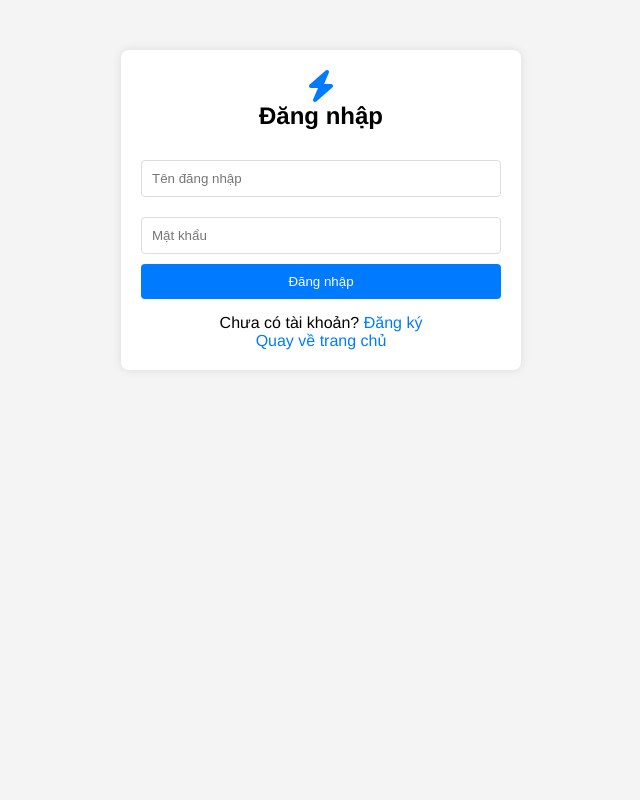
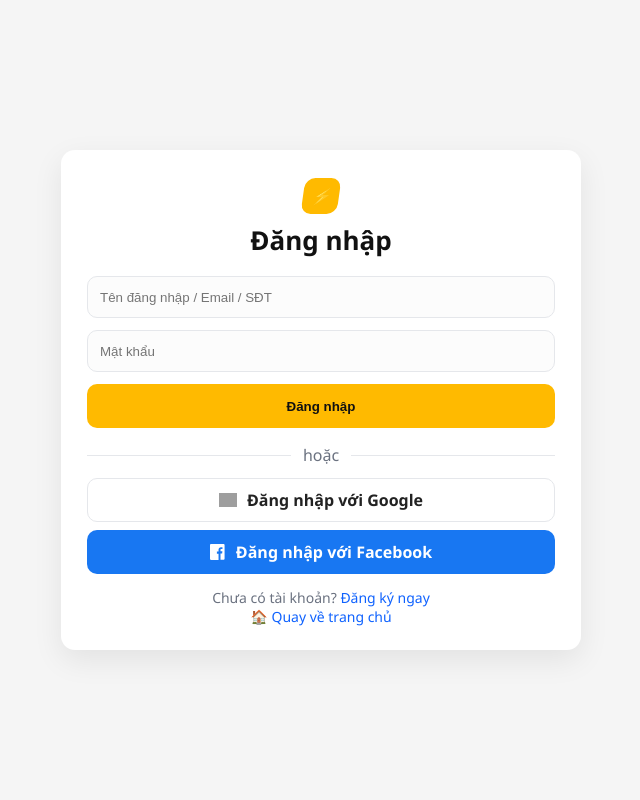
Before and after one commit to quynhmai06/XDPM, a Flask app: page /login in a window 1280 px wide. Shown: the whole page, without its empty margins (319-959 px from the left). Run offline with Flask 3, Linux system fonts and the light colour scheme; grey boxes are pictures that could not be loaded.

Commit message:
Sửa lại phần đăng ký và đăng nhập

```diff
--- a/gateway/app.py
+++ b/gateway/app.py
@@ -1,3 +1,4 @@
+from authlib.integrations.flask_client import OAuth
 from flask import Flask, render_template, request, redirect, url_for, flash, session
 import os, requests, jwt
 from flask import jsonify
@@ -8,6 +9,9 @@ JWT_ALGOS = ["HS256"]
 
 app = Flask(__name__, template_folder="templates", static_folder="static")
 app.secret_key = os.getenv("GATEWAY_SECRET", "dev")
+oauth = OAuth(app)
+BASE = os.getenv("OAUTH_REDIRECT_BASE", "http://localhost:8000")
+
 
 def decode_token(token: str):
     return jwt.decode(token, JWT_SECRET, algorithms=JWT_ALGOS)
@@ -87,7 +91,7 @@ def register_page():
         try:
             r = requests.post(
                 f"{AUTH_URL}/auth/register",
-                json={"username": username, "email": email, "password": password},
+                json={"username": username, "email": email, "password": password, "phone": request.form.get("phone", "")},
                 timeout=5,
             )
         except requests.RequestException:
@@ -236,6 +240,114 @@ def admin_logout():
     flash("Đã đăng xuất khỏi Admin!", "success")
     return redirect(url_for("admin_page"))
 
+# ---- Google OpenID Connect ----
+oauth.register(
+    name="google",
+    server_metadata_url="https://accounts.google.com/.well-known/openid-configuration",
+    client_id=os.getenv("GOOGLE_CLIENT_ID"),
+    client_secret=os.getenv("GOOGLE_CLIENT_SECRET"),
+    client_kwargs={"scope": "openid email profile"},
+)
+
+# ---- Facebook OAuth2 ----
+oauth.register(
+    name="facebook",
+    api_base_url="https://graph.facebook.com/",
+    access_token_url="https://graph.facebook.com/oauth/access_token",
+    authorize_url="https://www.facebook.com/dialog/oauth",
+    client_id=os.getenv("FACEBOOK_CLIENT_ID"),
+    client_secret=os.getenv("FACEBOOK_CLIENT_SECRET"),
+    client_kwargs={"scope": "public_profile,email"},
+)
+
+# ================= GOOGLE FLOW =================
+@app.get("/login/google")
+def login_google():
+    # TỰ SINH redirect_uri đúng với host/scheme hiện tại -> tránh mismatch
+    redirect_uri = url_for("auth_google_callback", _external=True)
+    return oauth.google.authorize_redirect(redirect_uri)
+
+@app.get("/auth/google/callback")
+def auth_google_callback():
+    # Nếu Google trả lỗi ?error=..., báo ra để debug
+    if request.args.get("error"):
+        flash(f"Google OAuth error: {request.args.get('error_description') or request.args.get('error')}", "error")
+        return redirect(url_for("login_page"))
+    try:
+        token = oauth.google.authorize_access_token()
+        userinfo = oauth.google.parse_id_token(token)
+    except Exception as e:
+        flash(f"Lỗi Google OAuth: {e}", "error")
+        return redirect(url_for("login_page"))
+
+    if not userinfo:
+        flash("Không lấy được thông tin Google.", "error")
+        return redirect(url_for("login_page"))
+
+    payload = {
+        "provider": "google",
+        "sub": userinfo.get("sub"),
+        "email": userinfo.get("email"),
+        "name": userinfo.get("name"),
+        "picture": userinfo.get("picture"),
+        "email_verified": bool(userinfo.get("email_verified")),
+    }
+    return _finish_oauth_login(payload)
+
+# ================= FACEBOOK FLOW =================
+@app.get("/login/facebook")
+def login_facebook():
+    redirect_uri = url_for("auth_facebook_callback", _external=True)
+    return oauth.facebook.authorize_redirect(redirect_uri)
+
+@app.get("/auth/facebook/callback")
+def auth_facebook_callback():
+    if request.args.get("error"):
+        flash(f"Facebook OAuth error: {request.args.get('error_description') or request.args.get('error_message') or request.args.get('error')}", "error")
+        return redirect(url_for("login_page"))
+    try:
+        token = oauth.facebook.authorize_access_token()
+        resp = oauth.facebook.get("me", params={"fields": "id,name,email,picture{url}"}, token=token)
+        d = resp.json()
+    except Exception as e:
+        flash(f"Lỗi Facebook OAuth: {e}", "error")
+        return redirect(url_for("login_page"))
+
+    payload = {
+        "provider": "facebook",
+        "sub": d.get("id"),
+        "email": d.get("email"),
+        "name": d.get("name"),
+        "picture": (((d.get("picture") or {}).get("data") or {}).get("url")),
+        "email_verified": True if d.get("email") else False,
+    }
+    return _finish_oauth_login(payload)
+
+# ====== Hoàn tất đăng nhập MXH: gọi auth-service để lấy JWT và set session ======
+def _finish_oauth_login(profile: dict):
+    try:
+        r = requests.post(f"{AUTH_URL}/api/oauth/login", json=profile, timeout=8)
+        if not r.ok:
+            # cho biết rõ lỗi server trả về (nếu có)
+            try:
+                err = r.json()
+            except Exception:
+                err = r.text
+            flash(f"Đăng nhập MXH thất bại: {err}", "error")
+            return redirect(url_for("login_page"))
+
+        data = r.json()
+        # THỐNG NHẤT KEY SESSION
+        session["access_token"] = data["token"]
+        session["user"] = data["user"]
+        flash("Đăng nhập thành công!", "success")
+        return redirect(url_for("home"))
+
+    except Exception as e:
+        flash(f"Có lỗi khi kết nối máy chủ xác thực: {e}", "error")
+        return redirect(url_for("login_page"))
+
+
 @app.route("/policy", methods=["GET"], endpoint="policy_page")
 def policy_page():
     return render_template("policy.html")
--- a/gateway/requirements.txt
+++ b/gateway/requirements.txt
@@ -1,3 +1,4 @@
 Flask==3.0.3
 requests==2.32.3
 PyJWT==2.9.0
+Authlib==1.*
--- a/gateway/templates/login.html
+++ b/gateway/templates/login.html
@@ -1,57 +1,114 @@
 <!DOCTYPE html>
 <html lang="vi">
 <head>
-    <meta charset="UTF-8" />
-    <meta name="viewport" content="width=device-width, initial-scale=1.0" />
-    <title>Đăng nhập - EV & Battery Trading</title>
-    <link rel="stylesheet" href="{{ url_for('static', filename='style.css') }}" />
-    <link rel="stylesheet" href="https://cdnjs.cloudflare.com/ajax/libs/font-awesome/6.4.0/css/all.min.css" />
+<meta charset="utf-8">
+<meta name="viewport" content="width=device-width,initial-scale=1">
+<title>Đăng nhập | EV & Battery</title>
 <style>
-      .login-container { max-width: 400px; margin: 50px auto; padding: 20px; background: #fff; border-radius: 8px; box-shadow: 0 0 10px rgba(0,0,0,.1); }
-      .login-header { text-align: center; margin-bottom: 20px; }
-      .login-header i { font-size: 2em; color: #007bff; }
-      .login-form input { width: 100%; padding: 10px; margin: 10px 0; border: 1px solid #ddd; border-radius: 4px; }
-      .login-form button { width: 100%; padding: 10px; background: #007bff; color: #fff; border: none; border-radius: 4px; cursor: pointer; }
-      .login-form button:hover { background: #0056b3; }
-      .login-links { text-align: center; margin-top: 15px; }
-      .login-links a { color: #007bff; text-decoration: none; }
-      .flash-messages { margin-bottom: 20px; }
-      .flash-message { padding: 10px; border-radius: 4px; margin: 5px 0; }
-      .flash-success { background: #d4edda; color: #155724; }
-      .flash-error { background: #f8d7da; color: #721c24; }
+  :root{
+    --brand:#ffba00;
+    --text:#111;
+    --muted:#6b7280;
+    --border:#e5e7eb;
+    --bg:#f5f5f5;
+  }
+  *{box-sizing:border-box}
+  body{
+    margin:0;background:var(--bg);
+    font-family:"Segoe UI", Roboto, Arial, sans-serif;color:var(--text);
+  }
+  .wrap{min-height:100dvh; display:grid; place-items:center; padding:24px;}
+  .card{
+    width:100%; max-width:520px; background:#fff; border-radius:14px;
+    box-shadow:0 10px 30px rgba(0,0,0,.08);
+    padding:28px 26px 24px;
+  }
+  .logo{
+    width:36px;height:36px;display:grid;place-items:center;margin:0 auto 8px;
+    border-radius:10px;background:var(--brand);color:#fff;font-weight:900;
+    font-style:italic; transform:skewX(-8deg);
+  }
+  h1{margin:6px 0 18px; text-align:center; font-size:26px}
+  .field{margin-bottom:12px}
+  .input{
+    width:100%; height:42px; border:1px solid var(--border);
+    border-radius:10px; padding:0 12px; outline:none; background:#fcfcfc;
+  }
+  .input:focus{border-color:var(--brand); box-shadow:0 0 0 3px rgba(255,171,6,.18)}
+  .btn{
+    display:inline-flex; align-items:center; justify-content:center;
+    gap:10px; height:44px; width:100%; border-radius:10px;
+    border:0; cursor:pointer; font-weight:600;
+    transition:transform .05s ease, box-shadow .15s ease;
+    text-decoration:none;
+  }
+  .btn:active{transform:translateY(1px)}
+  .btn-primary{ background:var(--brand); color:#111 }
+  .btn-primary:hover{ box-shadow:0 6px 16px rgba(255,171,6,.35) }
+
+  .divider{display:flex; align-items:center; gap:12px; margin:16px 0 12px; color:var(--muted)}
+  .divider::before,.divider::after{content:""; height:1px; flex:1; background:var(--border)}
+
+  .btn-google{ background:#fff; border:1px solid var(--border); color:#222; }
+  .btn-google:hover{ box-shadow:0 6px 16px rgba(0,0,0,.06) }
+  .btn-facebook{ background:#1877f2; color:#fff; }
+  .ic{width:18px;height:18px;object-fit:contain;display:block}
+  .ic-fb{width:16px;height:16px;fill:currentColor}
+
+  .meta{ margin-top:14px; text-align:center; color:var(--muted); font-size:14px }
+  .meta a{ color:#0f62fe; text-decoration:none }
+  .meta a:hover{text-decoration:underline}
+
+  /* Bỏ gạch chân chung cho các nút dạng <a> */
+  .btn-google, .btn-facebook, a { text-decoration:none; }
+  a:hover { text-decoration:none; opacity:.9; }
 </style>
 </head>
 <body>
-    <div class="login-container">
-      <div class="login-header">
-        <i class="fa-solid fa-bolt"></i>
-        <h2>Đăng nhập</h2>
-      </div>
+  <div class="wrap">
+    <form class="card" method="post" action="{{ url_for('login_page') }}">
+      <div class="logo">⚡</div>
+      <h1>Đăng nhập</h1>
 
-      {% with messages = get_flashed_messages(with_categories=true) %}
+      {% with messages = get_flashed_messages() %}
         {% if messages %}
-          <div class="flash-messages">
-            {% for category, message in messages %}
-              <div class="flash-message flash-{{ category }}">{{ message }}</div>
-            {% endfor %}
+          <div class="mb12" style="background:#ecfdf5;border:1px solid #bbf7d0;color:#065f46;padding:10px;border-radius:10px">
+            {{ messages[0] }}
           </div>
         {% endif %}
       {% endwith %}
 
-      <!-- POST tới /login của gateway -->
-      <form method="POST" class="login-form" action="{{ url_for('login_page') }}">
-        <input type="text" name="username" placeholder="Tên đăng nhập" required />
-        <input type="password" name="password" placeholder="Mật khẩu" required />
-        <button type="submit">Đăng nhập</button>
+      <div class="field">
+        <input class="input" name="username" placeholder="Tên đăng nhập / Email / SĐT" required>
+      </div>
+      <div class="field">
+        <input class="input" type="password" name="password" placeholder="Mật khẩu" required>
+      </div>
+
+      <button class="btn btn-primary mb12" type="submit">Đăng nhập</button>
+
+      <!-- Thêm lựa chọn MXH -->
+      <div class="divider"><span>hoặc</span></div>
+
+      <a class="btn btn-google" href="{{ url_for('login_google') }}">
+        <img class="ic" src="https://www.gstatic.com/firebasejs/ui/2.0.0/images/auth/google.svg" alt="">
+        <span>Đăng nhập với Google</span>
+      </a>
+
+      <div style="height:8px"></div>
+
+      <a class="btn btn-facebook" href="{{ url_for('login_facebook') }}">
+        <svg class="ic-fb" viewBox="0 0 216 216" aria-hidden="true"><path d="M204.1 0H11.9C5.3 0 0 5.3 0 11.9v192.2C0 210.7 5.3 216 11.9 216h103.4v-83.6H93.1v-32.5h22.2V77.4c0-22 13.4-34 33-34 9.4 0 17.5.7 19.9 1v23.1h-13.7c-10.7 0-12.7 5.1-12.7 12.5v16.4h25.3l-3.3 32.5h-22v83.6h43.2c6.6 0 11.9-5.3 11.9-11.9V11.9c0-6.6-5.3-11.9-11.9-11.9z"/></svg>
+        <span>Đăng nhập với Facebook</span>
+      </a>
+
+      <!-- Khối đăng ký nếu chưa có tài khoản -->
+      <div class="meta">
+        Chưa có tài khoản?
+        <a href="{{ url_for('register_page') }}">Đăng ký ngay</a><br>
+        <a href="{{ url_for('home') }}">🏠 Quay về trang chủ</a>
+      </div>
     </form>
-
-      <div class="login-links">
-        <p>Chưa có tài khoản?
-          <a href="{{ url_for('register_page') }}">Đăng ký</a>
-        </p>
-        <p><a href="{{ url_for('home') }}">Quay về trang chủ</a></p>
-        <!-- Nếu bạn chưa đặt endpoint 'home' trong gateway, có thể dùng: <a href="/">Quay về trang chủ</a> -->
-      </div>
   </div>
 </body>
 </html>
```
Also changed, not shown: auth-service/init_db.py (+59 -17 lines), auth-service/models.py (+10 -0 lines), auth-service/routes.py (+55 -19 lines), docker-compose.yml (+7 -5 lines), gateway/templates/policy.html (+84 -22 lines), gateway/templates/register.html (+89 -31 lines), auth-service/instance/auth.db. Lines whose indentation alone changed are shown as unchanged.
